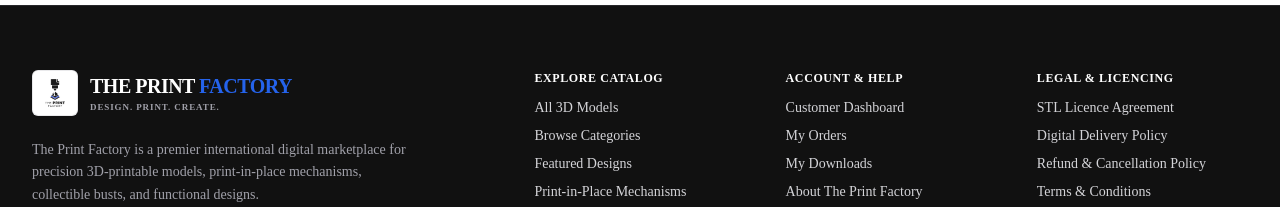
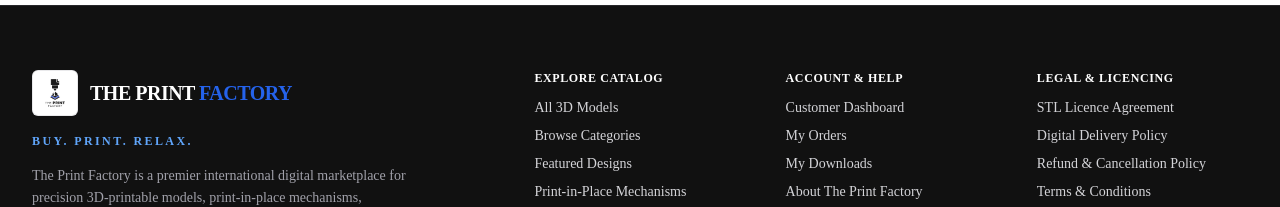
Before and after one commit to meiyarasam/stl-store, a Next.js app: page /categories in a window 1280 px wide. Shown: the part 1070-1277 px from the top of the page. Built offline with nearby package versions, Linux system fonts and the light colour scheme; no server answers; the database is empty.

Commit message:
feat(branding): update website tagline to BUY. PRINT. RELAX. across footer and brand assets

```diff
--- a/src/app/layout.tsx
+++ b/src/app/layout.tsx
@@ -13,7 +13,7 @@ export const metadata: Metadata = {
     template: "%s | The Print Factory",
   },
   description:
-    "DESIGN. PRINT. CREATE. Discover premium 3D printable designs, print-in-place mechanisms, and collectible miniatures. Instant secure digital download.",
+    "BUY. PRINT. RELAX. Discover premium 3D printable designs, print-in-place mechanisms, and collectible miniatures. Instant secure digital download.",
   keywords: [
     "The Print Factory",
     "3D printing STL files",
--- a/src/components/common/BrandLogo.tsx
+++ b/src/components/common/BrandLogo.tsx
@@ -54,7 +54,7 @@ export function BrandLogo({
           </span>
           {showTagline && (
             <span
-              className={`hidden sm:block font-semibold tracking-widest uppercase mt-0.5 ${sub} ${
+              className={`block font-semibold tracking-widest uppercase mt-0.5 text-[8px] sm:text-[9px] ${
                 theme === "dark" ? "text-zinc-400" : "text-zinc-500"
               }`}
             >
--- a/src/components/layout/Footer.tsx
+++ b/src/components/layout/Footer.tsx
@@ -10,7 +10,12 @@ export function Footer() {
         <div className="grid grid-cols-1 md:grid-cols-2 lg:grid-cols-5 gap-10">
           {/* Brand Info */}
           <div className="lg:col-span-2 space-y-4">
-            <BrandLogo theme="dark" size="md" />
+            <div>
+              <BrandLogo theme="dark" size="md" showTagline={false} />
+              <p className="mt-2.5 text-xs font-bold tracking-[0.2em] text-blue-400 uppercase">
+                BUY. PRINT. RELAX.
+              </p>
+            </div>
             <p className="text-sm text-zinc-400 max-w-sm leading-relaxed">
               The Print Factory is a premier international digital marketplace for precision 3D-printable models, print-in-place mechanisms, collectible busts, and functional designs.
             </p>
--- a/src/config/brand.ts
+++ b/src/config/brand.ts
@@ -2,10 +2,10 @@ export const BRAND = {
   name: "The Print Factory",
   fullName: "THE PRINT FACTORY",
   shortName: "The Print Factory",
-  tagline: "DESIGN. PRINT. CREATE.",
+  tagline: "BUY. PRINT. RELAX.",
   subTagline: "International Digital 3D Printing Marketplace",
   description:
-    "Design. Print. Create. Discover premium 3D printable designs, print-in-place mechanisms, and collectible miniatures. Instant secure digital download.",
+    "Buy. Print. Relax. Discover premium 3D printable designs, print-in-place mechanisms, and collectible miniatures. Instant secure digital download.",
   logoUrl: "/images/logo.png",
   logoSquare: "/images/logo.png",
   url: process.env.NEXT_PUBLIC_APP_URL || "https://theprintfactory.com",
--- a/src/constants/index.ts
+++ b/src/constants/index.ts
@@ -3,7 +3,7 @@ export * from "./currencies";
 export const APP_CONFIG = {
   name: "The Print Factory",
   fullName: "THE PRINT FACTORY",
-  tagline: "DESIGN. PRINT. CREATE.",
+  tagline: "BUY. PRINT. RELAX.",
   description: "A premium international marketplace for digital 3D-printable products.",
   supportEmail: "support@theprintfactory.com",
   adminDefaultEmail: "admin@theprintfactory.com",
--- a/src/services/email.service.ts
+++ b/src/services/email.service.ts
@@ -80,7 +80,7 @@ export function generateOrderConfirmationEmail({
           <tr>
             <td style="text-align: center; padding-bottom: 24px; border-bottom: 2px solid #2563eb;">
               <h1 style="margin: 0; font-size: 24px; color: #0f172a; letter-spacing: -0.5px;">THE PRINT <span style="color: #2563eb;">FACTORY</span></h1>
-              <p style="margin: 4px 0 0 0; color: #64748b; font-size: 13px; letter-spacing: 1px; text-transform: uppercase;">DESIGN. PRINT. CREATE.</p>
+              <p style="margin: 4px 0 0 0; color: #64748b; font-size: 13px; letter-spacing: 1px; text-transform: uppercase;">BUY. PRINT. RELAX.</p>
             </td>
           </tr>
           <tr>
```
Also changed, not shown: 1 other file (tests, documents, lock files or other folders).
